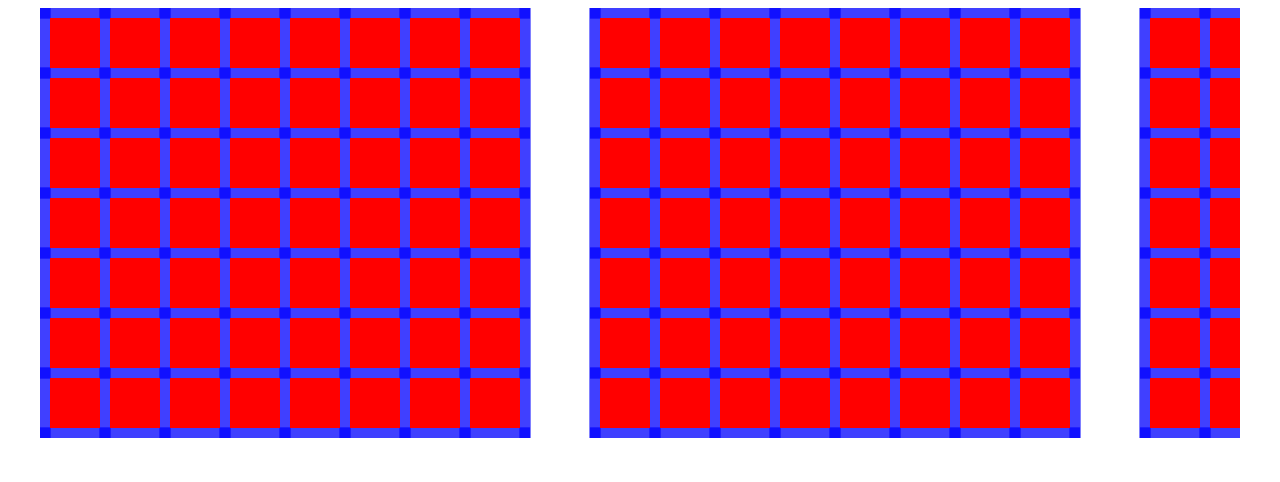
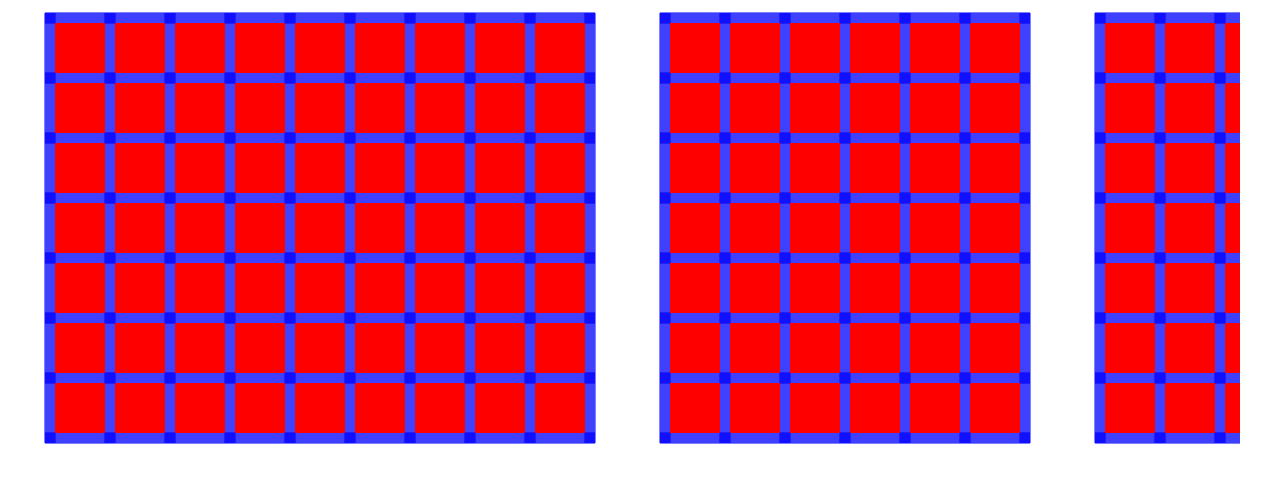
Before and after one commit to gnllucena/canvas-step-sequence, a plain HTML site: page index.html in a window 1280 px wide. Drawn offline with Linux system fonts and the light colour scheme.

Commit message:
Starting draw refactoring

```diff
--- a/billy.js
+++ b/billy.js
@@ -1,4 +1,8 @@
-// atalhos:
+// playback:
+// linha vertical do play vai até 50% do canvas
+// canvas começa a deslizar até o final
+// linha vertical do play vai até 100% do canvas
+// shortcuts:
 // shift + click: joga no array de seleções o quadrado selecionado
 // shift + drag: joga no array de seleções os quadrados selecionados
 // ctrl + c / v: copia e cola
@@ -63,7 +67,7 @@ var billy = (function () {
         var maxWidth = this._canvas.parentElement.offsetWidth - this._canvas.parentElement.offsetWidth * factor;
         var maxHeigth = (this._configuration._heigth * this._configuration._frequencies) + (this._configuration._border * (this._configuration._frequencies + 1)) + this._configuration._margin * 2;
         window.addEventListener('resize', function () {
-            // é necessário recalcular porque a janela sofreu um resize
+            // It's necessáry to recalculate the canvas width everytime the window is resized
             that._canvas.width = that._canvas.parentElement.offsetWidth - that._canvas.parentElement.offsetWidth * factor;
             that._canvas.height = maxHeigth;
             that._offsetX = 0;
@@ -75,11 +79,6 @@ var billy = (function () {
         this._canvas.height = maxHeigth;
     }
     billy.prototype.draw = function () {
-        var width = 0;
-        for (var i = 0; i <= this._measures.length - 1; i++) {
-            var pulses = this._measures[i]._pulses * this._measures[i]._rhythm;
-            width += (pulses * this._configuration._width) + (pulses * this._configuration._border) + this._configuration._margin + this._configuration._separation;
-        }
         var context = this._canvas.getContext("2d");
         var x = this._configuration._margin;
         var y = this._configuration._margin;
@@ -90,16 +89,18 @@ var billy = (function () {
             for (var w = 0; w <= this._configuration._frequencies; w++) {
                 var line = w == 0 ? 0 : this._configuration._border;
                 for (var z = 0; z <= this._configuration._border; z++) {
-                    context.moveTo(x - this._offsetX, y + (this._configuration._heigth + line) * w + z);
-                    context.lineTo(x + (this._configuration._width * this._measures[i]._pulses * this._measures[i]._rhythm) + (this._configuration._border * this._measures[i]._pulses * this._measures[i]._rhythm) + this._configuration._border - this._offsetX, y + (this._configuration._heigth + line) * w + z);
+                    var asdfasdfa = y + (this._configuration._heigth + line) * w + z;
+                    context.moveTo(x - this._offsetX, asdfasdfa);
+                    context.lineTo(x + (this._configuration._width * this._measures[i]._pulses * this._measures[i]._rhythm) + (this._configuration._border * this._measures[i]._pulses * this._measures[i]._rhythm) + this._configuration._border - this._offsetX, asdfasdfa);
                 }
             }
             // y
             for (var w = 0; w <= this._measures[i]._pulses * this._measures[i]._rhythm; w++) {
                 var line = w == 0 ? 0 : this._configuration._border;
                 for (var z = 0; z <= this._configuration._border; z++) {
-                    context.moveTo(x + (this._configuration._width + line) * w + z - this._offsetX, y);
-                    context.lineTo(x + (this._configuration._width + line) * w + z - this._offsetX, y + (this._configuration._heigth * this._configuration._frequencies) + (this._configuration._border * (this._configuration._frequencies + 1)));
+                    var asdfasdf = x + (this._configuration._width + line) * w + z - this._offsetX;
+                    context.moveTo(asdfasdf, y);
+                    context.lineTo(asdfasdf, y + (this._configuration._heigth * this._configuration._frequencies) + (this._configuration._border * (this._configuration._frequencies + 1)));
                 }
             }
             x += this._configuration._margin + (this._configuration._width * this._measures[i]._pulses * this._measures[i]._rhythm) + (this._configuration._border * this._measures[i]._pulses * this._measures[i]._rhythm) + this._configuration._separation;
@@ -107,7 +108,6 @@ var billy = (function () {
         context.strokeStyle = this._configuration._borderColor;
         context.closePath();
         context.stroke();
-        this._widthMeasures = x;
         this._blocks = this.blocks();
         for (var _i = 0, _a = this._blocks; _i < _a.length; _i++) {
             var block_1 = _a[_i];
@@ -116,14 +116,14 @@ var billy = (function () {
         }
     };
     billy.prototype.blocks = function () {
-        // matrix read:
-        // ------------------------------ ------------------------------
-        // --  1  --  2  --  3  --  4  -- --  13 --  14 --  15 --  16 --
-        // ------------------------------ ------------------------------
-        // --  5  --  6  --  7  --  8  -- --  17 --  18 --  19 --  20 --
-        // ------------------------------ ------------------------------
-        // --  9  --  10 --  11 --  12 -- --  21 --  22 --  23 --  24 --
-        // ------------------------------ ------------------------------
+        // How canvas matrix is read
+        // ------------------------------ ---------------- --------
+        // --  1  --  2  --  3  --  4  -- --  13 --  14 -- -- 19 --
+        // ------------------------------ ---------------- --------
+        // --  5  --  6  --  7  --  8  -- --  15 --  16 -- -- 20 --
+        // ------------------------------ ---------------- --------
+        // --  9  --  10 --  11 --  12 -- --  17 --  18 -- -- 21 --
+        // ------------------------------ ---------------- --------
         this._widthMeasures = 0;
         this._blocks = new Array();
         var marginAndBorder = this._configuration._margin + this._configuration._border;
@@ -146,6 +146,8 @@ var billy = (function () {
             heigthFrequencies = marginAndBorder;
             this._widthMeasures += (pulsesAndRhythm * this._configuration._width) + ((pulsesAndRhythm * this._configuration._border)) + marginAndSeparation;
         }
+        // Because we don't have a separation in the end
+        this._widthMeasures = this._widthMeasures - this._configuration._separation + this._configuration._border;
         return this._blocks;
     };
     billy.prototype.handleClick = function (e) {
@@ -162,8 +164,8 @@ var billy = (function () {
         this._isDragging = false;
     };
     billy.prototype.handleMouseDown = function (e) {
-        e.preventDefault();
-        e.stopPropagation();
+        // e.preventDefault();
+        // e.stopPropagation();
         document.body.style.cursor = 'pointer';
         var rect = this._canvas.getBoundingClientRect();
         var x = e.clientX - rect.left;
--- a/index.html
+++ b/index.html
@@ -12,16 +12,20 @@
         <script src="billy.js"></script>
         <script type="text/javascript">
             var measures = [
-                new measure(8, 1),
-                new measure(8, 1),
-                new measure(8, 1),
-                new measure(8, 1),
-                new measure(8, 1),
-                new measure(8, 1),
+                new measure(3, 3),
+                new measure(2, 3),
+                new measure(1, 3),
+                new measure(4, 3),
+                new measure(1, 3),
             ];
+            // var config = new configuration(2, 0, 5, 5, 1, 1, '#EEEEEE', '#FFFFFF');
 
-            //var config = new configuration(2, 0, 5, 5, 1, 1, '#EEEEEE', '#FFFFFF');
-            var config = new configuration(7, 0, 50, 50, 10, 70, '#ff0000', '#0000ff');
+            // var measures = [
+            //     new measure(8, 1),
+            //     new measure(8, 1),
+            //     new measure(8, 1),
+            // ];
+            var config = new configuration(7, 5, 50, 50, 10, 70, '#ff0000', '#0000ff');
 
             var cvs = new billy('melodia', config, measures);
 
```
Also changed, not shown: 1 other file.
